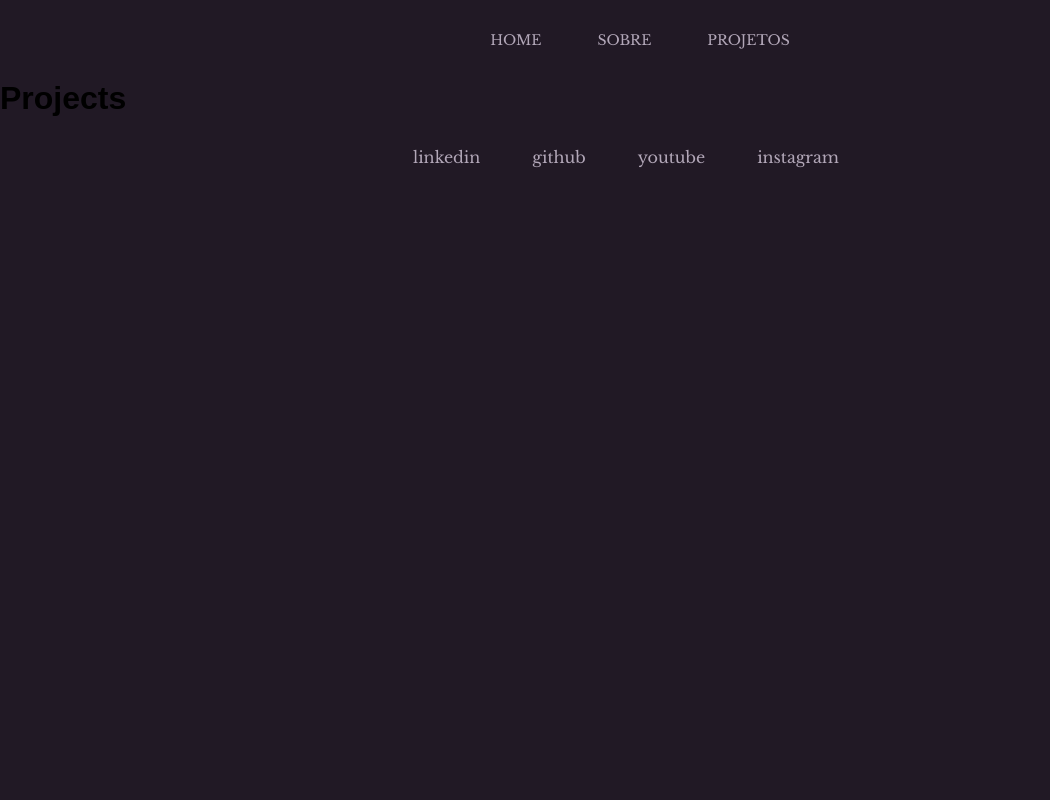
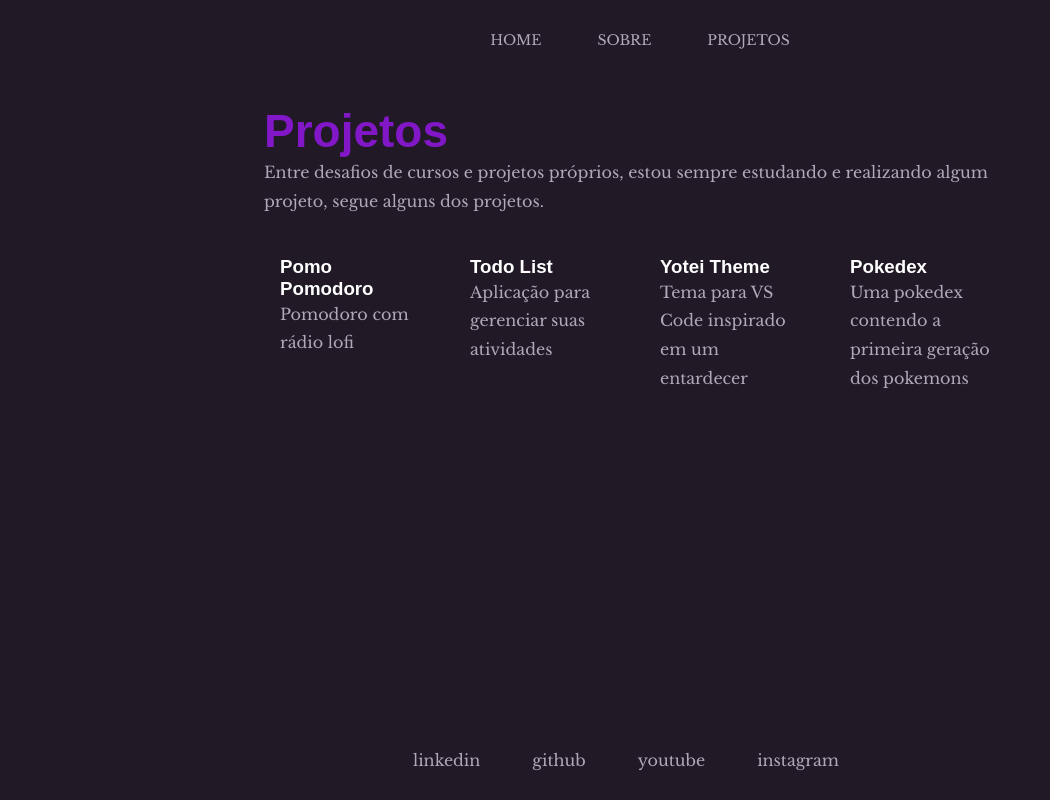
Before and after one commit to bzenky/bzenky.dev, a Next.js app: page /projects in a window 1280 px wide. Shown: the whole page, without its empty margins (0-1050 px from the left). Built offline with nearby package versions, Linux system fonts and the light colour scheme; a web font is replaced by a local one.

Commit message:
feat: projects

```diff
--- /dev/null
+++ b/src/components/ProjectCard/index.tsx
@@ -0,0 +1,16 @@
+import { ProjectCardContainer } from "./styles"
+
+interface ProjectCardProps {
+    name: string
+    description: string
+    url: string
+}
+
+export function ProjectCard({ name, description, url }: ProjectCardProps) {
+    return (
+        <ProjectCardContainer href={url} target="_blank">
+            <h3>{name}</h3>
+            <p>{description}</p>
+        </ProjectCardContainer>
+    )
+}
--- /dev/null
+++ b/src/components/ProjectCard/styles.ts
@@ -0,0 +1,29 @@
+import Link from "next/link"
+import styled from "styled-components"
+
+export const ProjectCardContainer = styled(Link)`
+    width: 180px;
+    height: 190px;
+    padding: 16px;
+    border-radius: 8px;
+    text-decoration: none;
+
+    transition: background 0.2s ease-in-out;
+
+    h3 {
+        color: #fff;
+    }
+
+    p {
+        color: #B2A7B8;
+    }
+
+    &:hover {
+        background: #3B2A45;
+    }
+
+    @media only screen and (max-width: 768px) {
+        width: 100%;
+        height: 120px;
+    }
+`
--- a/src/pages/projects.tsx
+++ b/src/pages/projects.tsx
@@ -1,5 +1,37 @@
+import { ProjectContainer, ProjectsWrapper } from "../../styles/pages/projects"
+import { ProjectCard } from "../components/ProjectCard"
+
 export default function Projects() {
     return (
-        <h1>Projects</h1>
+        <ProjectContainer>
+            <h1>Projetos</h1>
+            <p>Entre desafios de cursos e projetos próprios, estou sempre estudando e realizando algum projeto, segue alguns dos projetos.</p>
+
+            <ProjectsWrapper>
+                <ProjectCard
+                    name="Pomo Pomodoro"
+                    description="Pomodoro com rádio lofi"
+                    url="https://www.pomopomodoro.tech"
+                />
+
+                <ProjectCard
+                    name="Todo List"
+                    description="Aplicação para gerenciar suas atividades"
+                    url="https://www.todolist.bzenky.dev"
+                />
+
+                <ProjectCard
+                    name="Yotei Theme"
+                    description="Tema para VS Code inspirado em um entardecer"
+                    url="https://marketplace.visualstudio.com/items?itemName=Zenky.yotei"
+                />
+
+                <ProjectCard
+                    name="Pokedex"
+                    description="Uma pokedex contendo a primeira geração dos pokemons"
+                    url="https://www.pokedex.bzenky.dev/"
+                />
+            </ProjectsWrapper>
+        </ProjectContainer>
     )
 }
--- /dev/null
+++ b/styles/pages/projects.ts
@@ -0,0 +1,26 @@
+import styled from "styled-components"
+
+export const ProjectContainer = styled.div`
+    padding: 24px;
+    max-width: 800px;
+    margin: 0 auto;
+    min-height: calc(100vh - 160px);
+
+    h1 {
+        font-size: 2.875rem;
+        color: #8117c7;
+    }
+
+    p {
+        line-height: 1.8;
+        color: #B2A7B8;
+        font-size: 1rem;
+    }
+`
+
+export const ProjectsWrapper = styled.div`
+    display: flex;
+    flex-wrap: wrap;
+    gap: 10px;
+    margin-top: 24px;
+`
```
